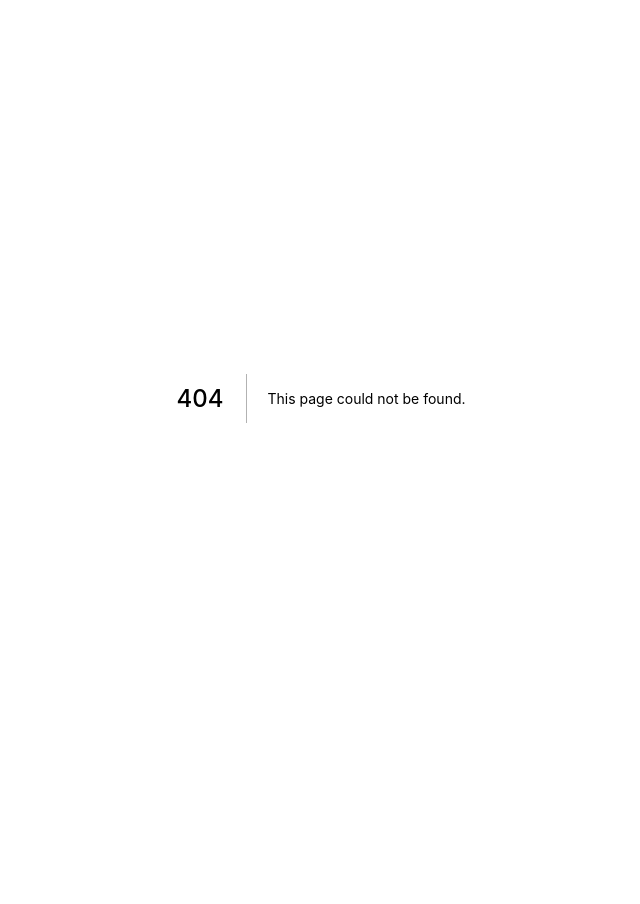
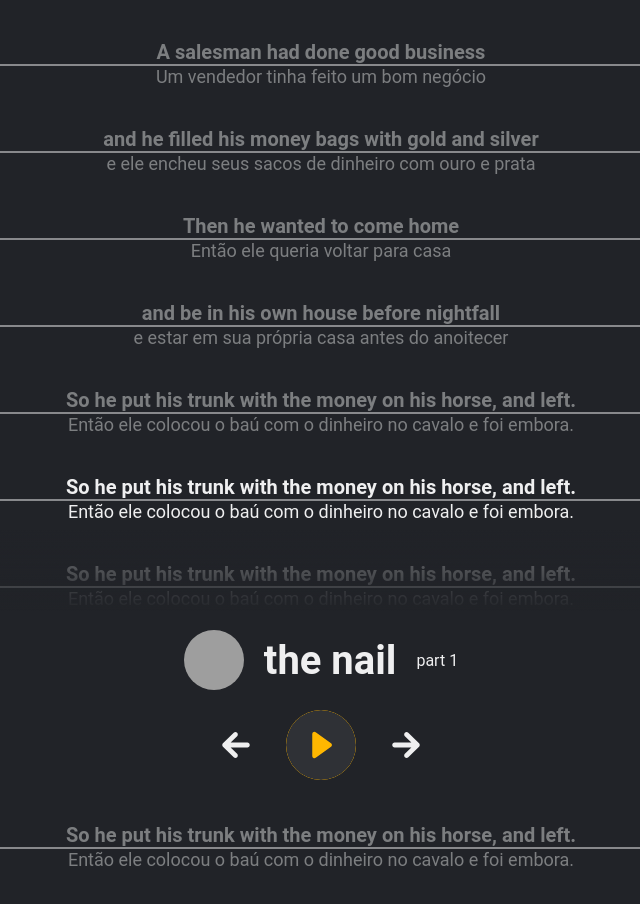
Before and after one commit to kayoroxa/netflix-2.0, a Next.js app: page /texto-audio in a window 1280 px wide. Before the commit this address had no page. Shown: the top 904 px of the page, without its empty margins (319-959 px from the left). Before the commit the page ends 800 px from the top, so only its background shows below. Built offline with nearby package versions, Linux system fonts and the light colour scheme; grey boxes are pictures that could not be loaded.

Commit message:
init page text with audio

```diff
--- /dev/null
+++ b/src/pages/texto-audio/index.tsx
@@ -0,0 +1,72 @@
+import TextoComAudio from '../../templates/TextoComAudio'
+
+const text = {
+  audioUrl: '',
+  isOnYouTube: true,
+  lyrics: [
+    {
+      en: 'A salesman had done good business',
+      pt: 'Um vendedor tinha feito um bom negócio',
+      start: 0,
+      end: 0,
+    },
+    {
+      en: 'and he filled his money bags with gold and silver',
+      pt: 'e ele encheu seus sacos de dinheiro com ouro e prata',
+      start: 0,
+      end: 0,
+    },
+    {
+      en: 'Then he wanted to come home',
+      pt: 'Então ele queria voltar para casa',
+      start: 0,
+      end: 0,
+    },
+    {
+      en: 'and be in his own house before nightfall',
+      pt: 'e estar em sua própria casa antes do anoitecer',
+      start: 0,
+      end: 0,
+    },
+    {
+      en: 'So he put his trunk with the money on his horse, and left.',
+      pt: 'Então ele colocou o baú com o dinheiro no cavalo e foi embora.',
+      start: 0,
+      end: 0,
+    },
+    {
+      en: 'So he put his trunk with the money on his horse, and left.',
+      pt: 'Então ele colocou o baú com o dinheiro no cavalo e foi embora.',
+      start: 0,
+      end: 0,
+    },
+    {
+      en: 'So he put his trunk with the money on his horse, and left.',
+      pt: 'Então ele colocou o baú com o dinheiro no cavalo e foi embora.',
+      start: 0,
+      end: 0,
+    },
+    {
+      en: 'So he put his trunk with the money on his horse, and left.',
+      pt: 'Então ele colocou o baú com o dinheiro no cavalo e foi embora.',
+      start: 0,
+      end: 0,
+    },
+    {
+      en: 'So he put his trunk with the money on his horse, and left.',
+      pt: 'Então ele colocou o baú com o dinheiro no cavalo e foi embora.',
+      start: 0,
+      end: 0,
+    },
+    {
+      en: 'So he put his trunk with the money on his horse, and left.',
+      pt: 'Então ele colocou o baú com o dinheiro no cavalo e foi embora.',
+      start: 0,
+      end: 0,
+    },
+  ],
+}
+
+export default function () {
+  return <TextoComAudio textData={text} />
+}
--- /dev/null
+++ b/src/templates/TextoComAudio/TextoComAudio.tsx
@@ -0,0 +1,63 @@
+import React from 'react'
+import { BsFillPlayCircleFill } from 'react-icons/bs'
+import { IoMdArrowRoundBack, IoMdArrowRoundForward } from 'react-icons/io'
+import { I_Text } from '../../utils/types/_type_text_lyrics'
+import { ContainerTextoComAudio } from './styles-texto-com-audio'
+
+interface IProps {
+  textData: I_Text
+}
+
+const TextoComAudio = ({ textData }: IProps) => {
+  return (
+    <ContainerTextoComAudio>
+      <div className="app">
+        <div className="text-container">
+          {textData.lyrics.map((item, index) => (
+            <div className="sentence-play-container">
+              {/* {index === 0 && (
+                <div className="play">
+                  <div className="play-button" />
+                </div>
+              )} */}
+              <div
+                key={index}
+                className={
+                  'sentence-container' + (index === 5 ? ' active' : '')
+                }
+              >
+                <div className="sentence en">{item.en}</div>
+                <div className="sentence pt">{item.pt}</div>
+              </div>
+            </div>
+          ))}
+        </div>
+        <div className="footer">
+          <div className="photo-title">
+            <div className="img-container">
+              <img
+                src="https://www.csaimages.com/pix/ARCH/MISC/T20316_WP.JPG"
+                alt=""
+              />
+            </div>
+            <div className="title">the nail</div>
+            <div className="description">part 1</div>
+          </div>
+          <div className="player">
+            <div className="before">
+              <IoMdArrowRoundBack />
+            </div>
+            <div className="play-pause">
+              <BsFillPlayCircleFill />
+            </div>
+            <div className="after">
+              <IoMdArrowRoundForward />
+            </div>
+          </div>
+        </div>
+      </div>
+    </ContainerTextoComAudio>
+  )
+}
+
+export default TextoComAudio
--- /dev/null
+++ b/src/templates/TextoComAudio/index.ts
@@ -0,0 +1 @@
+export { default } from './TextoComAudio'
--- /dev/null
+++ b/src/templates/TextoComAudio/styles-texto-com-audio.ts
@@ -0,0 +1,143 @@
+import styled from 'styled-components'
+
+export const ContainerTextoComAudio = styled.div`
+  width: 100vw;
+  min-height: 100vh;
+  background: #212328;
+
+  * {
+    color: #efeff0;
+    box-sizing: border-box;
+    font-family: 'Roboto', sans-serif;
+  }
+
+  .app {
+    width: 100%;
+    height: 100%;
+
+    display: flex;
+    flex-direction: column;
+  }
+
+  .text-container {
+    display: flex;
+    flex-direction: column;
+    margin-top: 30px;
+    margin-bottom: 150px;
+    gap: 20px;
+
+    .sentence {
+      width: 100%;
+      text-align: center;
+      color: #7c7e80;
+    }
+
+    .sentence-container {
+      /* background-color: gray; */
+      padding: 10px 20px;
+    }
+
+    .active .sentence {
+      color: #efeff0;
+    }
+
+    .sentence.en {
+      font-size: 20px;
+      font-weight: bold;
+
+      ::after {
+        content: ' ';
+        display: block;
+        width: 100%;
+        height: 2px;
+        background-color: rgba(239, 239, 240, 50%);
+      }
+    }
+
+    .sentence.pt {
+      font-size: 18px;
+    }
+  }
+
+  .footer {
+    position: fixed;
+    bottom: 0;
+    left: 0;
+    width: 100%;
+    padding: 20px;
+    padding-top: 100px;
+    /* height: 50px; */
+    background: rgb(33, 35, 40);
+    background: linear-gradient(
+      0deg,
+      rgba(33, 35, 40, 1) 0%,
+      rgba(33, 35, 40, 1) 70%,
+      rgba(33, 35, 40, 0) 100%
+    );
+
+    display: flex;
+    flex-direction: column;
+    gap: 20px;
+
+    .photo-title {
+      display: flex;
+      justify-content: center;
+      align-items: center;
+      gap: 20px;
+
+      .img-container {
+        width: 60px;
+        height: 60px;
+        overflow: hidden;
+        border-radius: 50%;
+
+        img {
+          width: 100%;
+          height: 100%;
+          min-width: 100%;
+          min-height: 100%;
+          object-fit: cover;
+        }
+      }
+      .title {
+        font-size: 2.5rem;
+        font-weight: bold;
+        text-align: center;
+        padding: 0.1rem 0px;
+      }
+    }
+
+    .player {
+      display: flex;
+      flex-direction: row;
+      align-items: center;
+      justify-content: center;
+      gap: 30px;
+
+      > * {
+        height: 40px;
+        width: 40px;
+
+        display: flex;
+        justify-content: center;
+        align-items: center;
+
+        svg {
+          width: 100%;
+          height: 100%;
+        }
+      }
+
+      .play-pause {
+        height: 70px;
+        width: 70px;
+        background: #ffb700;
+        border-radius: 50%;
+
+        svg {
+          fill: #2f3136;
+        }
+      }
+    }
+  }
+`
--- /dev/null
+++ b/src/utils/types/_type_text_lyrics.ts
@@ -0,0 +1,12 @@
+export interface I_TextLyrics {
+  en: string
+  pt: string
+  start: number
+  end: number
+}
+
+export interface I_Text {
+  lyrics: I_TextLyrics[]
+  isOnYouTube?: boolean
+  audioUrl: string
+}
```
